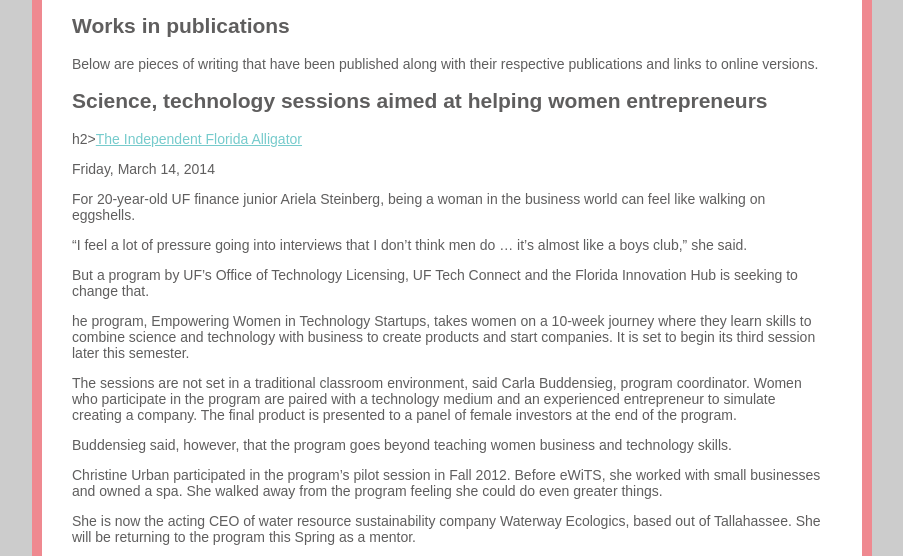
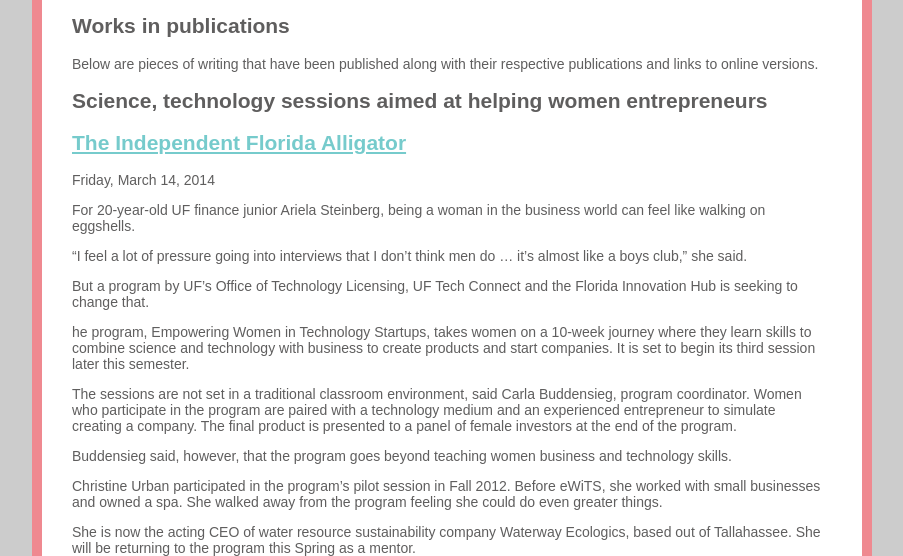
Before and after one commit to silviaaleja/silviaaleja.github.io, a plain HTML site: page writing.html in a window 1280 px wide. Shown: the part 246-802 px from the top of the page, without its empty margins (188-1091 px from the left). Drawn offline with Linux system fonts and the light colour scheme.

Commit message:
broken h2

```diff
--- a/writing.html
+++ b/writing.html
@@ -35,7 +35,7 @@
            <p>Below are pieces of writing that have been published along with their respective publications and links to online versions.  </p>
 
            <h2>Science, technology sessions aimed at helping women entrepreneurs</h2>
-     h2><a href="http://www.alligator.org/news/local/article_2b83acd4-ab35-11e3-81ea-001a4bcf887a.html">The Independent Florida Alligator</a></h2><p>
+     <h2><a href="http://www.alligator.org/news/local/article_2b83acd4-ab35-11e3-81ea-001a4bcf887a.html">The Independent Florida Alligator</a></h2><p>
            <p>Friday, March 14, 2014</p>
 
 <p>For 20-year-old UF finance junior Ariela Steinberg, being a woman in the business world can feel like walking on eggshells.</p>
```
